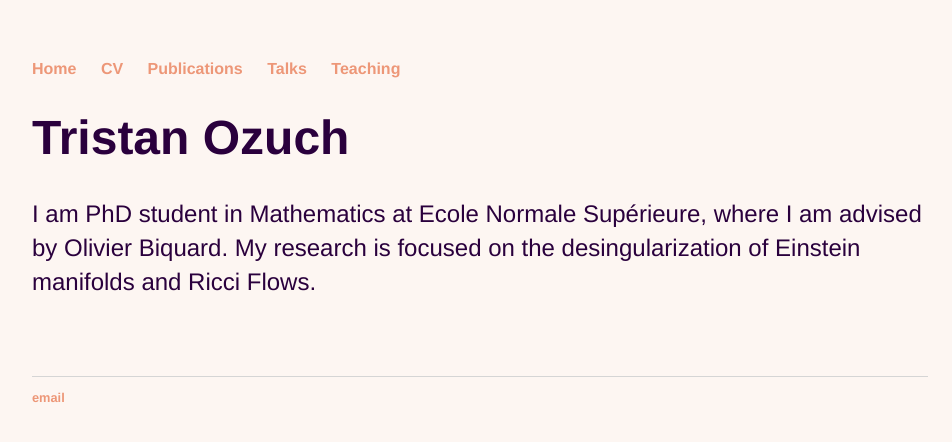
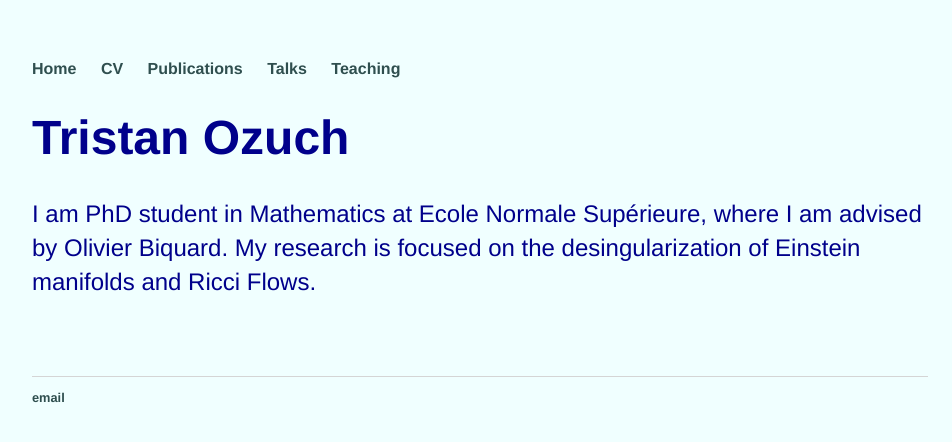
Before and after one commit to tristanozuch/tristanozuch.github.io, a Jekyll site: the page built from index.html, in a window 1280 px wide. Shown: the top 442 px of the page, without its empty margins (160-1112 px from the left). Built offline with Jekyll 4.4.1, drawn with Linux system fonts in a browser that asks for light colours.

Commit message:
Update main.css

```diff
--- a/css/main.css
+++ b/css/main.css
@@ -2,8 +2,8 @@
 body {
     margin: 60px auto;
     width: 70%;
-    background: #FDF6F2;
-    color: #2a003d;
+    background: #F0FFFF;
+    color: 	#00008B;
     font-family:'Helvetica', 'Arial', 'Sans-Serif';
 }
 nav ul, footer ul {
@@ -18,7 +18,7 @@
 }
 a {
     text-decoration: none;
-    color: #ED9778;
+    color: 	#2F4F4F;
 }
 a:hover {
     text-decoration: underline;
@@ -35,7 +35,7 @@
     font-family:'Helvetica', 'Arial', 'Sans-Serif';
     font-size: 1.5em;
     line-height: 1.4em;
-    color: #2a003d;
+    color: 	#00008B;
 }
 footer {
     border-top: 1px solid #d5d5d5;
```
